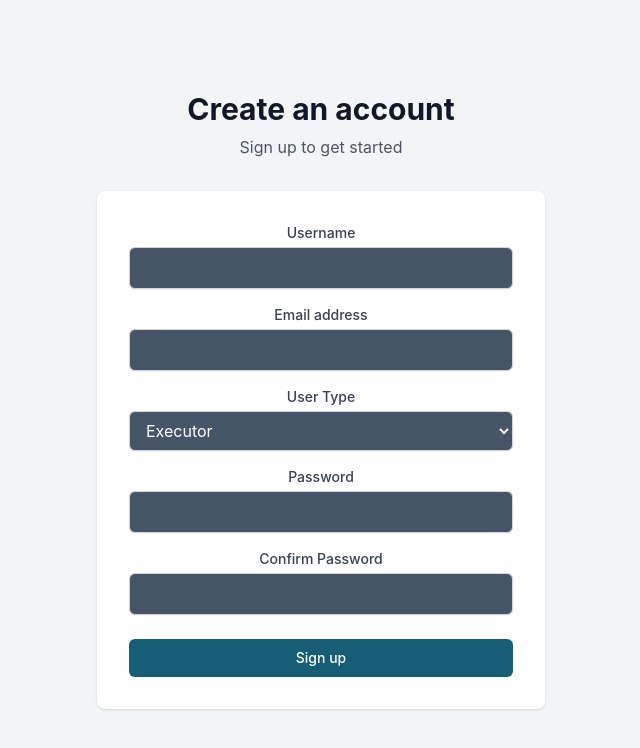
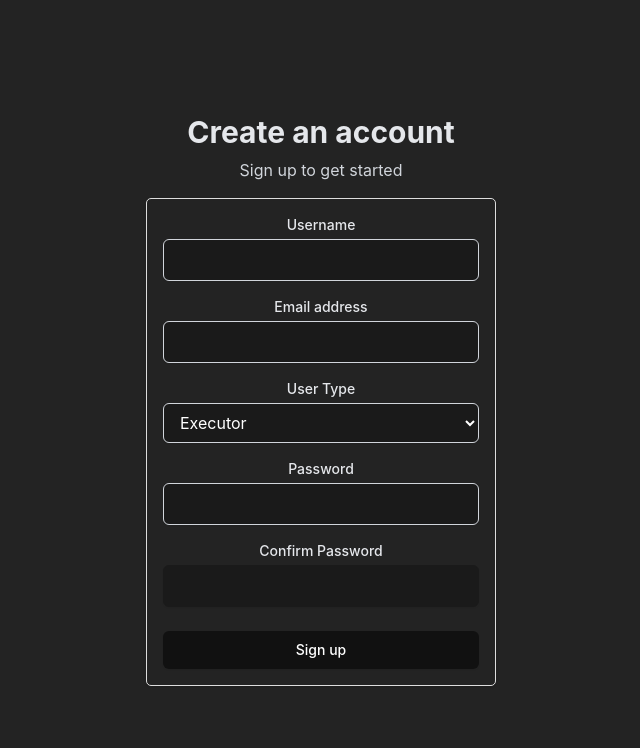
Before and after one commit to CakeVision/proiect_tehnologii_web, a React (Vite) app: page /register in a window 1280 px wide. Shown: the top 748 px of the page, without its empty margins (319-959 px from the left). Built offline with nearby package versions, Linux system fonts and the light colour scheme.

Commit message:
designed the register form and deleted the adminPage

```diff
--- a/src/App.tsx
+++ b/src/App.tsx
@@ -7,7 +7,6 @@ import { BrowserRouter as Router, Routes, Route } from "react-router-dom";
 import LoginPage from "./login/LoginPage";
 import HomePage from "./homepage/HomePage";
 import UsersPage from './users/UsersPage';
-import AdminPage from './admin/AdminPage';
 import RegisterForm from './login/RegisterForm';
 
 function App() {
@@ -19,7 +18,6 @@ function App() {
         <Route path="/register" element={<RegisterForm />} />
         <Route path="/homepage" element={<HomePage />} />
         <Route path="/users" element={<UsersPage />} />
-        <Route path='/admin' element={<AdminPage />} />
       </Routes>
     </Router>
   );
--- a/src/admin/AdminPage.tsx
+++ /dev/null
@@ -1,14 +0,0 @@
-import React, { useEffect, useState } from "react";
-import { Link } from "react-router-dom";
-import Sidebar from "@/components/sidebar/Sidebar";
-
-const AdminPage: React.FC = () => {
-
-    return (
-        <div className="flex min-h-screen bg-[#1E1E1E]">
-            <Sidebar />
-        </div>
-    );
-};
-
-export default AdminPage;
--- a/src/components/sidebar/Sidebar.tsx
+++ b/src/components/sidebar/Sidebar.tsx
@@ -46,15 +46,6 @@ const Sidebar: React.FC = () => {
                         Users Page
                     </Link>
                 )}
-
-                {userType === "Administrator" && (
-                    <Link
-                        to="/admin"
-                        className="bg-[#242424] text-gray-300 rounded px-3 mr-2 h-7 text-sm grid place-items-center font-normal border border-gray-600 hover:bg-gray-700 hover:text-gray-300"
-                    >
-                        Admin Page
-                    </Link>
-                )}
             </div>
         </div>
     );
--- a/src/components/ui/button.tsx
+++ b/src/components/ui/button.tsx
@@ -36,7 +36,7 @@ const buttonVariants = cva(
 
 export interface ButtonProps
   extends React.ButtonHTMLAttributes<HTMLButtonElement>,
-    VariantProps<typeof buttonVariants> {
+  VariantProps<typeof buttonVariants> {
   asChild?: boolean
 }
 
--- a/src/login/LoginPage.tsx
+++ b/src/login/LoginPage.tsx
@@ -38,7 +38,7 @@ const LoginPage: React.FC = () => {
         }
     };
 
-    async function handleRegister(event: MouseEvent): void {
+    async function handleRegister(event: React.MouseEvent<HTMLButtonElement>): Promise<void> {
         event.preventDefault();
         navigate("/register");
     }
--- a/src/login/RegisterForm.tsx
+++ b/src/login/RegisterForm.tsx
@@ -6,13 +6,11 @@ interface UserData {
   password: string;
   name: string;
   userType: 'Executor' | 'Manager' | 'Administrator';
-    // Add any other user data fields you want to store
 }
 
 interface FormData extends UserData {
   confirmPassword: string;
 }
-//TODO: move to another file
 const SESSION_KEY = 'user_session_data';
 const saveToSession = (data: any) => {
   sessionStorage.setItem(SESSION_KEY, JSON.stringify(data));
@@ -80,7 +78,6 @@ const RegisterForm = () => {
             "Content-Type": "application/json",
             "Access-Control-Allow-Origin": "*",
           },
-            //TODO: remove managerId from backend and add the option of allocating users to manager in the admin panel
           body: JSON.stringify(
             {
               "email": formData.email,
@@ -89,10 +86,10 @@ const RegisterForm = () => {
               "userType": formData.userType,
               "managerId": 16
             }
-            ) ,
+          ),
         });
 
-        if(!response.ok){
+        if (!response.ok) {
           throw new Error('oof');
         }
 
@@ -117,17 +114,17 @@ const RegisterForm = () => {
   };
 
   return (
-    <div className="min-h-screen bg-gray-100 flex flex-col justify-center py-12 px-4 sm:px-6 lg:px-8">
+    <div className="min-h-screen bg-[#232323] flex flex-col justify-center py-12 px-4 sm:px-6 lg:px-8">
       <div className="max-w-md w-full mx-auto">
         <div className="text-center">
-          <h2 className="text-3xl font-bold text-gray-900">Create an account</h2>
-          <p className="mt-2 text-gray-600">Sign up to get started</p>
+          <h2 className="text-3xl font-bold text-gray-200">Create an account</h2>
+          <p className="mt-2 text-gray-300 mb-4">Sign up to get started</p>
         </div>
 
-        <form onSubmit={handleSubmit} className="mt-8 space-y-6 bg-white p-8 rounded-lg shadow">
+        <form onSubmit={handleSubmit} className="mt-8 space-y-6 bg-[#232323] p-8 rounded-lg shadow" style={{ maxWidth: "350px", margin: "auto", padding: "16px", border: "1px solid #ddd", borderRadius: "5px" }}>
           <div className="space-y-4">
             <div>
-              <label htmlFor="name" className="block text-sm font-medium text-gray-700">
+              <label htmlFor="name" className="block text-sm font-medium text-gray-200">
                 Username
               </label>
               <input
@@ -137,8 +134,7 @@ const RegisterForm = () => {
                 required
                 className="mt-1 block w-full rounded-md border border-gray-300
                 px-3 py-2 shadow-sm
-                bg-slate-600
-                 focus:border-blue-500 focus:outline-none focus:ring-1 focus:ring-blue-500"
+                bg-[#1a1a1a] border border-[#1a1a1a]"
                 value={formData.name}
                 onChange={handleChange}
               />
@@ -148,7 +144,7 @@ const RegisterForm = () => {
             </div>
 
             <div>
-              <label htmlFor="email" className="block text-sm font-medium text-gray-700">
+              <label htmlFor="email" className="block text-sm font-medium text-gray-200">
                 Email address
               </label>
               <input
@@ -158,8 +154,7 @@ const RegisterForm = () => {
                 required
                 className="mt-1 block w-full rounded-md border
                 border-gray-300 px-3 py-2 shadow-sm focus:border-blue-500
-                bg-slate-600
-                 focus:outline-none focus:ring-1 focus:ring-blue-500"
+                bg-[#1a1a1a] border border-[#1a1a1a]"
                 value={formData.email}
                 onChange={handleChange}
               />
@@ -169,7 +164,7 @@ const RegisterForm = () => {
             </div>
 
             <div>
-              <label htmlFor="userType" className="block text-sm font-medium text-gray-700">
+              <label htmlFor="userType" className="block text-sm font-medium text-gray-200">
                 User Type
               </label>
               <select
@@ -178,8 +173,7 @@ const RegisterForm = () => {
                 value={formData.userType}
                 onChange={(e) => handleChange(e as any)}
                 className="mt-1 block w-full rounded-md border border-gray-300
-                 px-3 py-2 shadow-sm bg-slate-600
-                  focus:border-blue-500 focus:outline-none focus:ring-1 focus:ring-blue-500"
+                 px-3 py-2 shadow-sm bg-[#1a1a1a] border border-[#1a1a1a]"
               >
                 <option value="Executor">Executor</option>
                 <option value="Manager">Manager</option>
@@ -188,7 +182,7 @@ const RegisterForm = () => {
             </div>
 
             <div>
-              <label htmlFor="password" className="block text-sm font-medium text-gray-700">
+              <label htmlFor="password" className="block text-sm font-medium text-gray-200">
                 Password
               </label>
               <input
@@ -198,8 +192,7 @@ const RegisterForm = () => {
                 required
                 className="mt-1 block w-full rounded-md border border-gray-300
                  px-3 py-2 shadow-sm
-                bg-slate-600
-                  focus:border-blue-500 focus:outline-none focus:ring-1 focus:ring-blue-500"
+                bg-[#1a1a1a] border border-[#1a1a1a]"
                 value={formData.password}
                 onChange={handleChange}
               />
@@ -209,7 +202,7 @@ const RegisterForm = () => {
             </div>
 
             <div>
-              <label htmlFor="confirmPassword" className="block text-sm font-medium text-gray-700">
+              <label htmlFor="confirmPassword" className="block text-sm font-medium text-gray-200">
                 Confirm Password
               </label>
               <input
@@ -217,10 +210,9 @@ const RegisterForm = () => {
                 name="confirmPassword"
                 type="password"
                 required
-                className="mt-1 block w-full rounded-md border border-gray-300
+                className="mt-1 block w-full rounded-md
                  px-3 py-2 shadow-sm
-                bg-slate-600
-                  focus:border-blue-500 focus:outline-none focus:ring-1 focus:ring-blue-500"
+                bg-[#1a1a1a] border border-[#1a1a1a]"
                 value={formData.confirmPassword}
                 onChange={handleChange}
               />
@@ -234,20 +226,19 @@ const RegisterForm = () => {
             <button
               type="submit"
               className="w-full flex justify-center py-2 px-4 border border-transparent
-               rounded-md shadow-sm text-sm font-medium text-white bg-cyan-800
-                hover:bg-blue-700 focus:outline-none focus:ring-2 focus:ring-offset-2 focus:ring-blue-500"
-
+               rounded-md shadow-sm text-sm font-medium text-white bg-[#111111]
+                focus:outline-none focus:ring-2 focus:ring-offset-2 focus:ring-blue-500"
             >
               Sign up
             </button>
           </div>
         </form>
 
-        {submitStatus === 'success'  }
+        {submitStatus === 'success'}
 
         {submitStatus === 'error'}
       </div>
-    </div>
+    </div >
   );
 };
 
```
Lines whose indentation alone changed are shown as unchanged.
